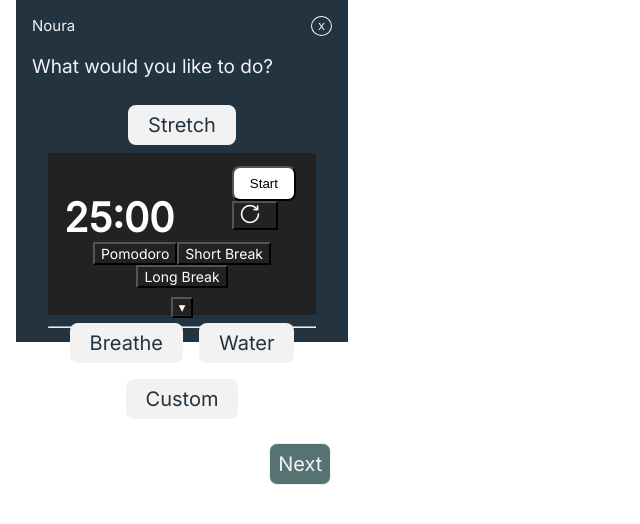
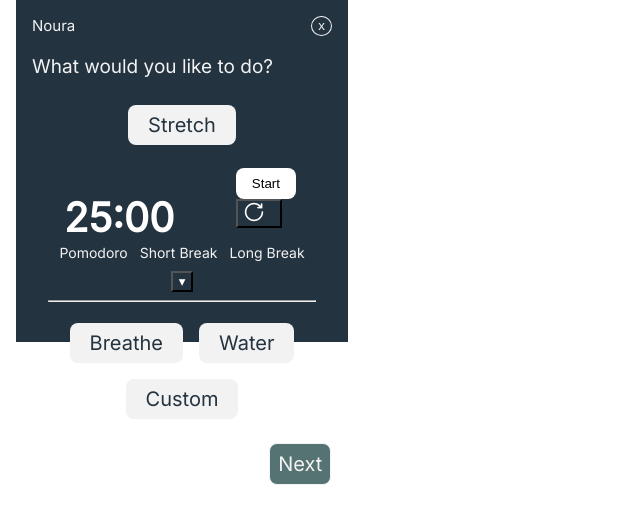
Before and after one commit to Yash-Var/noura-project, a React (Create React App) app: page / in a window 1280 px wide. Both pictures are taken after a click on the element "Focus". Shown: the top 524 px of the page, without its empty margins (0-640 px from the left). Built offline with nearby package versions, Linux system fonts and the light colour scheme.

Commit message:
focus styling

```diff
--- a/src/Focus.css
+++ b/src/Focus.css
@@ -50,6 +50,7 @@
   justify-content: center;
   align-items: center;
   gap: 8px;
+  border: none;
   border-radius: 8px;
   background: #FFF;
   margin: 48px, 58px, 80px, 156px;
@@ -69,17 +70,22 @@
 }
 
 .timer-btn{
-  color: #FFF;
+  color: #f2f2f2;
   background: transparent;
+  border: none;
+  border-radius: 2px;
   font-size: 14px;
   font-family: 'Inter', sans-serif;
   font-style: normal;
   font-weight: 400;
   line-height: normal;
 }
-
-hr{
-
+.timer-btn:hover {
+  background: transparent;
+  border-bottom: 1px solid #f2f2f2;
+}
+.timer-btn:active {
+  border-bottom: 1px solid #f2f2f2;
 }
 
 .dropdown-toggle{
--- a/src/Focus.js
+++ b/src/Focus.js
@@ -259,7 +259,7 @@ const Focus = () => {
   return (
     <div
       style={{
-        background: '#222222',
+        background: '#243340',
         width: isDropdownOpen ? '280px' : '280px',
         height: isDropdownOpen ? '286px' : '162px',
         top: '96px',
```
